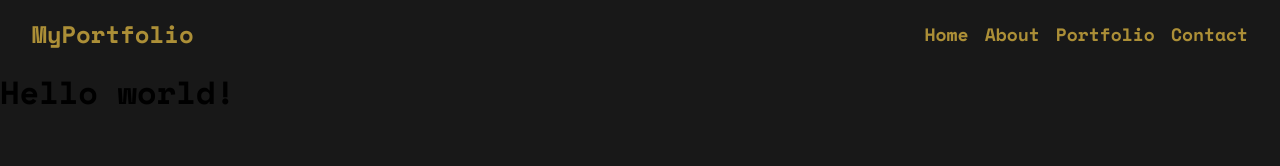
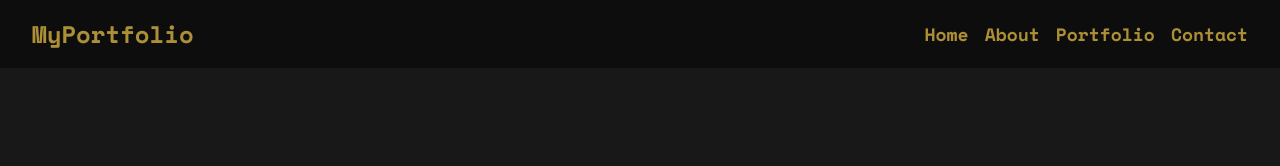
Before and after one commit to JamieJB123/portfolio, a React (Vite) app: page / in a window 1280 px wide. Shown: the top 166 px of the page. Built offline with nearby package versions, Linux system fonts and the light colour scheme.

Commit message:
Change nav background color

```diff
--- a/src/App.css
+++ b/src/App.css
@@ -30,6 +30,7 @@ nav {
     align-items: center;
     padding: 1rem 2rem;
     color: var(--dark-gold);
+    background-color: #0D0D0D;
 }
 
 ul {
--- a/src/components/Navbar.jsx
+++ b/src/components/Navbar.jsx
@@ -18,7 +18,7 @@ export default function NavBar() {
             </ul>
             <div className="burger-menu" onClick={() => setIsOpen((prevState) => !prevState )}>&#9776;</div>
         </nav>
-        <h1 className={isOpen ? "navbar-open" : ""}>Hello world!</h1>
+        {/* <h1 className={isOpen ? "navbar-open" : ""}>Hello world!</h1> */}
         </>
     )
 }
```
